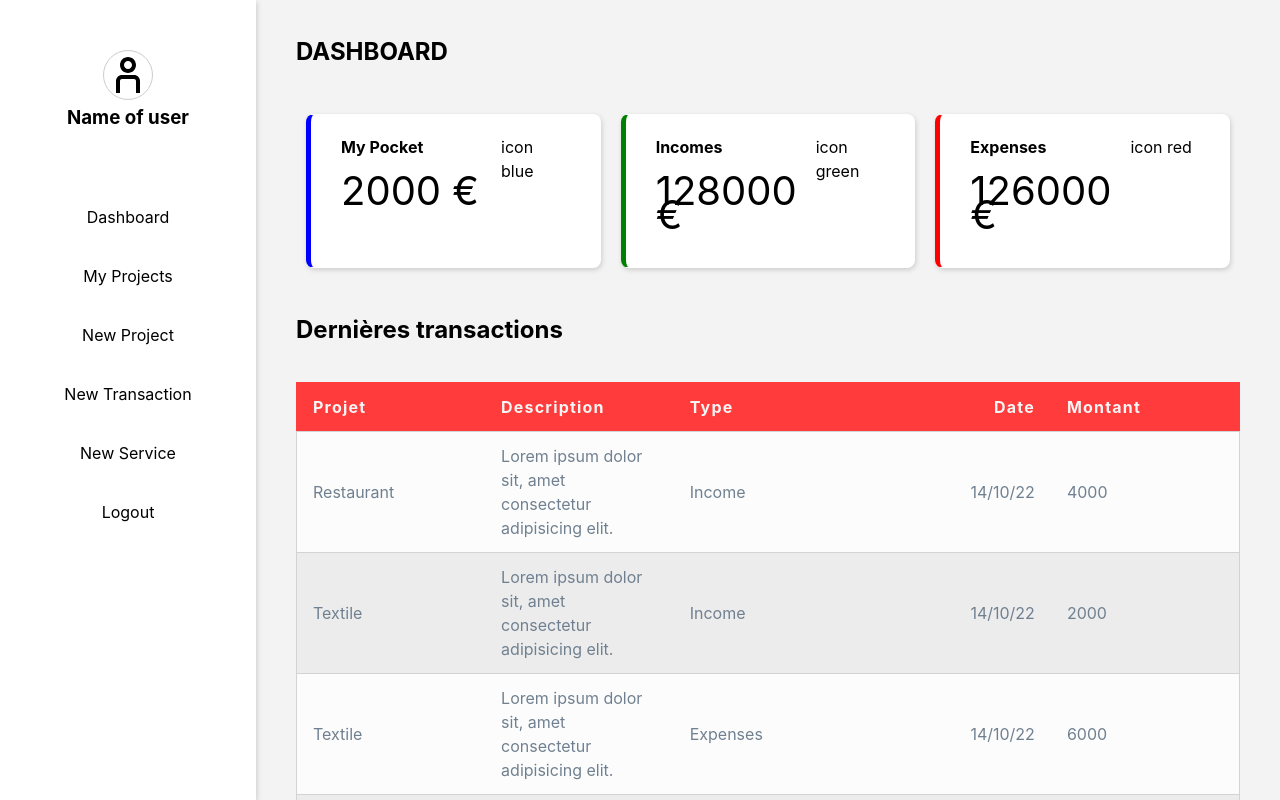
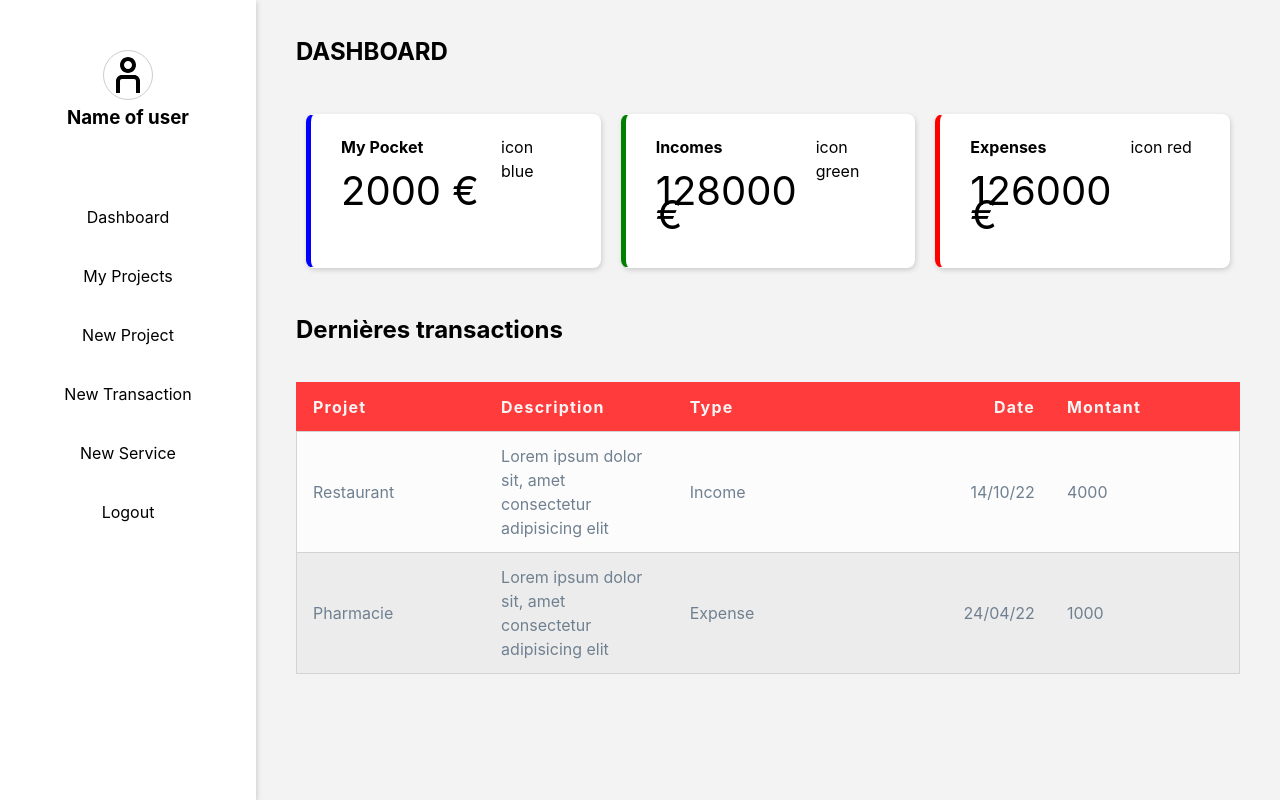
Before and after one commit to BlackStar01/itf_web_project, a Vue app in the folder client/: page /#/home in a window 1280 px wide. Shown: the top 800 px of the page. Built offline with nearby package versions, Linux system fonts and the light colour scheme.

Commit message:
Update from main

```diff
--- a/client/src/views/Auth.vue
+++ b/client/src/views/Auth.vue
@@ -100,38 +100,24 @@ const try_login = async () => {
     let inputs = window.document.getElementsByClassName('login_input');
     const data_login = { email: inputs[0].childNodes[1].value, password: inputs[1].childNodes[1].value }
 
-    console.log(data_login)
+    const response = await fetch('http://localhost:3000/api/login', {
+        method: 'POST',
+        headers: { 'Content-Type': 'application/json' },
+        body: JSON.stringify(data_login)
+    })
+
+    return response.json();
 }
 
 const try_register = async () => {
     let inputs = window.document.getElementsByClassName('register_input');
     const data_login = { firstname: inputs[0].childNodes[1].value, lastname: inputs[1].childNodes[1].value, email: inputs[2].childNodes[1].value, password: inputs[3].childNodes[1].value, confirmationPassword: inputs[4].childNodes[1].value }
-    /* if (check_mail(data_login.email)) {
-        const response = await fetch('http://localhost:3005/api/login', {
-            method: 'POST',
-            headers: { 'Content-Type': 'application/json' },
-            body: JSON.stringify(data_login)
-        })
-        const is_user = response.status === 201 ? true : false
-        if (is_user) {
-            const res = await response.json()
-            message.value = res.message
-            notif.value = '#004b23',
-                bgnotif.value = '#4FCE66'
-            window.localStorage.setItem('token', res.token);
-            loading.value = true
-            action.value = ''
-            setTimeout(() => {
-                router.push('/')
-            }, 2000);
-        }
-        else {
-            message.value = "Failed"
-            notif.value = '#dd0426'
-            bgnotif.value = '#ff9696'
-        }
-    } */
-    console.log(data_login)
+    const response = await fetch('http://localhost:3005/api/login', {
+        method: 'POST',
+        headers: { 'Content-Type': 'application/json' },
+        body: JSON.stringify(data_login)
+    })
+    return  response.json()
 }
 
 
--- a/client/src/views/Dashboard.vue
+++ b/client/src/views/Dashboard.vue
@@ -18,33 +18,12 @@
                 </tr>
             </thead>
             <tbody>
-                <tr>
-                    <td data-label="Projet"> Restaurant </td>
-                    <td data-label="Description"> Lorem ipsum dolor sit, amet consectetur adipisicing elit. </td>
-                    <td data-label="Type"> Income </td>
-                    <td data-label="Type"> 14/10/22 </td>
-                    <td data-label="Montant">4000</td>
-                </tr>
-                <tr>
-                    <td data-label="Projet"> Textile </td>
-                    <td data-label="Description"> Lorem ipsum dolor sit, amet consectetur adipisicing elit. </td>
-                    <td data-label="Type"> Income </td>
-                    <td data-label="Type"> 14/10/22 </td>
-                    <td data-label="Montant">2000</td>
-                </tr>
-                <tr>
-                    <td data-label="Projet"> Textile </td>
-                    <td data-label="Description"> Lorem ipsum dolor sit, amet consectetur adipisicing elit. </td>
-                    <td data-label="Type"> Expenses </td>
-                    <td data-label="Type"> 14/10/22 </td>
-                    <td data-label="Montant">6000</td>
-                </tr>
-                <tr>
-                    <td data-label="Projet"> Parfumerie </td>
-                    <td data-label="Description"> Lorem ipsum dolor sit, amet consectetur adipisicing elit. </td>
-                    <td data-label="Type"> Income </td>
-                    <td data-label="Type"> 14/10/22 </td>
-                    <td data-label="Montant">200</td>
+                <tr v-for="project in projects" :key="project.nameProject">
+                    <td data-label="Projet"> {{project.nameProject}} </td>
+                    <td data-label="Description"> {{project.description}} </td>
+                    <td data-label="Type"> {{project.type}} </td>
+                    <td data-label="Date"> {{project.date}} </td>
+                    <td data-label="Montant"> {{project.montant}} </td>
                 </tr>
             </tbody>
         </table>
@@ -53,8 +32,23 @@
 
 <script setup>
 import { ref } from 'vue';
-
 import Card from "@/components/Dashboard/Card.vue";
+const projects = ref([
+    {
+        nameProject: "Restaurant",
+        description: "Lorem ipsum dolor sit, amet consectetur adipisicing elit",
+        type: "Income",
+        date:  "14/10/22",
+        montant: 4000
+    },
+    {
+        nameProject: "Pharmacie",
+        description: "Lorem ipsum dolor sit, amet consectetur adipisicing elit",
+        type: "Expense",
+        date:  "24/04/22",
+        montant: 1000
+    }
+])
 const statistiques = ref([
     {
         number: 1,
--- a/client/src/views/Home.vue
+++ b/client/src/views/Home.vue
@@ -1,6 +1,5 @@
 <template>
     <div id="home">
-
         <nav>
             <div class="user">
                 <svg width="50" height="50" viewBox="0 0 24 24" fill="none" xmlns="http://www.w3.org/2000/svg">
@@ -46,7 +45,6 @@ const currentComponent = ref(Dashboard)
     position: relative;
     min-height: fit-content;
 }
-
 nav {
     background-color: white;
     box-shadow: 1px 2px 5px #ccc;
@@ -57,7 +55,6 @@ nav {
     right: 80%;
     text-align: center;
 }
-
 nav a {
     display: block;
     text-decoration: none;
@@ -65,7 +62,6 @@ nav a {
     margin: 15px 0px;
     padding: 10px 0px;
 }
-
 nav .user {
     padding: 50px 0px;
 }
--- a/client/src/views/NewProject.vue
+++ b/client/src/views/NewProject.vue
@@ -24,7 +24,6 @@
 import { ref, onMounted } from 'vue';
 import forminput from '@/components/Form/forminput.vue'
 import formbutton from '@/components/Form/formbtn.vue'
-import axios from "axios";
 
 const inputs = ref({
     register: {
@@ -45,7 +44,6 @@ const inputs = ref({
         },
     }
 })
-
 
 const try_create_project = async () => {
     let inputs = window.document.getElementsByClassName('form_input');
```
Also changed, not shown: client/src/views/NewService.vue (+0 -7 lines), 1 other file (tests, documents, lock files or other folders).
